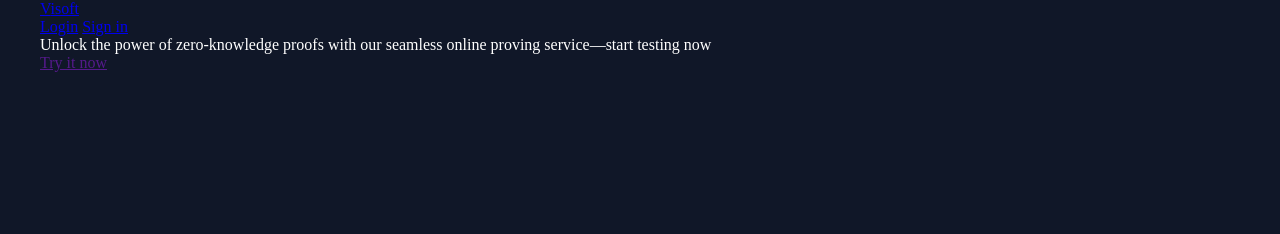
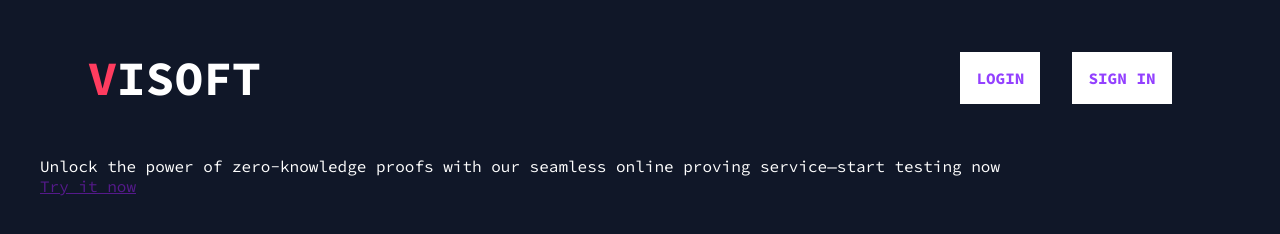
Before and after one commit to PuszkaJakub/Visoft_strona, a plain HTML site: page index.html in a window 1280 px wide. Drawn offline with Linux system fonts and the light colour scheme.

Commit message:
navigation but not finished

```diff
--- a/index.html
+++ b/index.html
@@ -1,28 +1,39 @@
 <!DOCTYPE html>
 <html lang="pl">
+
 <head>
     <meta charset="UTF-8">
     <meta name="viewport" content="width=device-width, initial-scale=1.0">
     <title>Visoft</title>
 
+    <link rel="preconnect" href="https://fonts.googleapis.com">
+    <link rel="preconnect" href="https://fonts.gstatic.com" crossorigin>
+    <link href="https://fonts.googleapis.com/css2?family=Source+Code+Pro:ital,wght@0,200..900;1,200..900&display=swap"
+        rel="stylesheet">
+
     <link rel="stylesheet" href="./css/style.css">
 </head>
+
 <body>
     <nav class="nav wrapper">
-        <a href="#" class="nav_logo"><span>V</span>isoft</a>
+        <div class="nav__title">
+            <a href="#" class="nav__logo"><span class="nav__logo-first">V</span>isoft</a>
+        </div>
 
-        <div class="nav_logins">
-            <a href="#">Login</a>
-            <a href="#">Sign in</a>
+        <div class="nav__logins">
+            <a href="#" class="nav__login">Login</a>
+            <a href="#" class="nav__login">Sign in</a>
         </div>
 
     </nav>
     <header class="header">
         <div class="wrapper">
             <!-- <h1 class="header_title">Visoft</h1> -->
-            <p class="header_info">Unlock the power of zero-knowledge proofs with our seamless online proving service—start testing now</p>
+            <p class="header__info">Unlock the power of zero-knowledge proofs with our seamless online proving
+                service—start testing now</p>
             <a href="" class="header__button">Try it now</a>
         </div>
     </header>
 </body>
+
 </html>
--- a/scss/_colors.scss
+++ b/scss/_colors.scss
@@ -1,2 +1,3 @@
 $background: #101728;
 $font: #ffffff;
+$nav-login: #9340ff;
--- a/scss/style.scss
+++ b/scss/style.scss
@@ -7,9 +7,50 @@
 	padding: 0;
 }
 
-
 body {
+	font-family: 'Source Code Pro', monospace;
 	color: $font;
 	background-color: $background;
+}
+
+.nav {
+	display: grid;
+	grid-template-columns: 3fr 1fr;
+	padding: 2rem;
+
+	&__title{
+		margin: 1em;
+	}
+
+	&__logo {
+		color: $font;
+		font-size: 3rem;
+
+		&-first{
+			color: #ff3c5f;
+		}
+	}
+
+	&__logins{
+		position: relative;
+		display: flex;
+		justify-content: center;
+		align-items: center;
+	}
+
+	&__login {
+		margin: 1em;
+		padding: 1em;
+		color: $nav-login;
+		background-color: #fff;
+	}
+
+	&__logo,
+	&__login {
+		font-weight: bold;
+		text-decoration: none;
+		text-transform: uppercase;
+	}
+
 
 }
```
Also changed, not shown: css/style.css, 1 other file.
